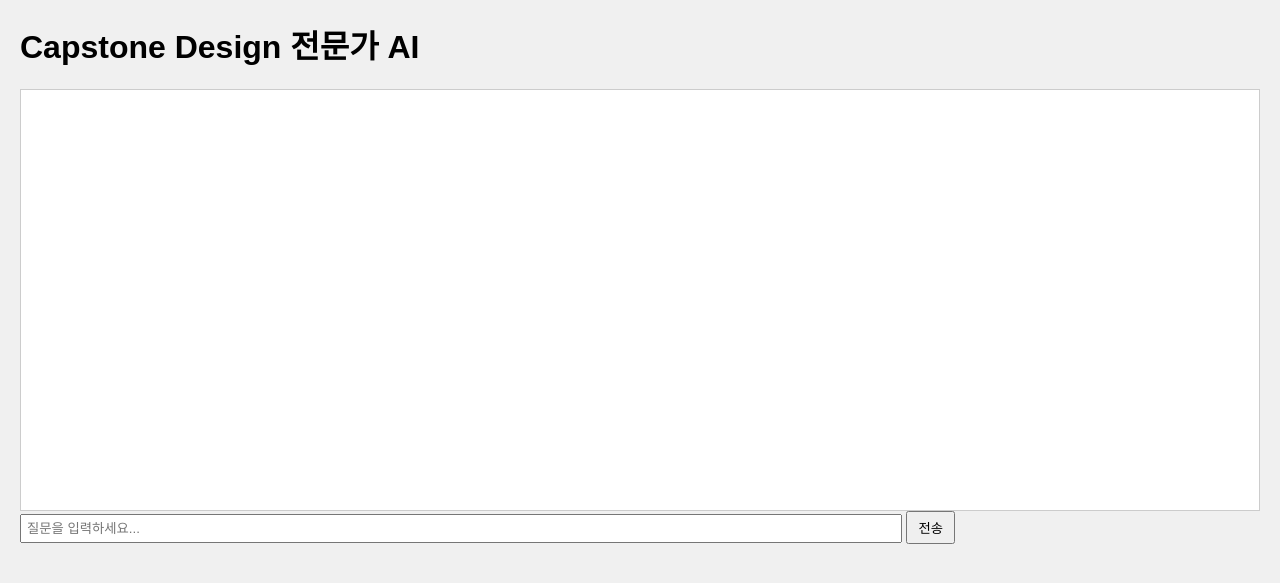
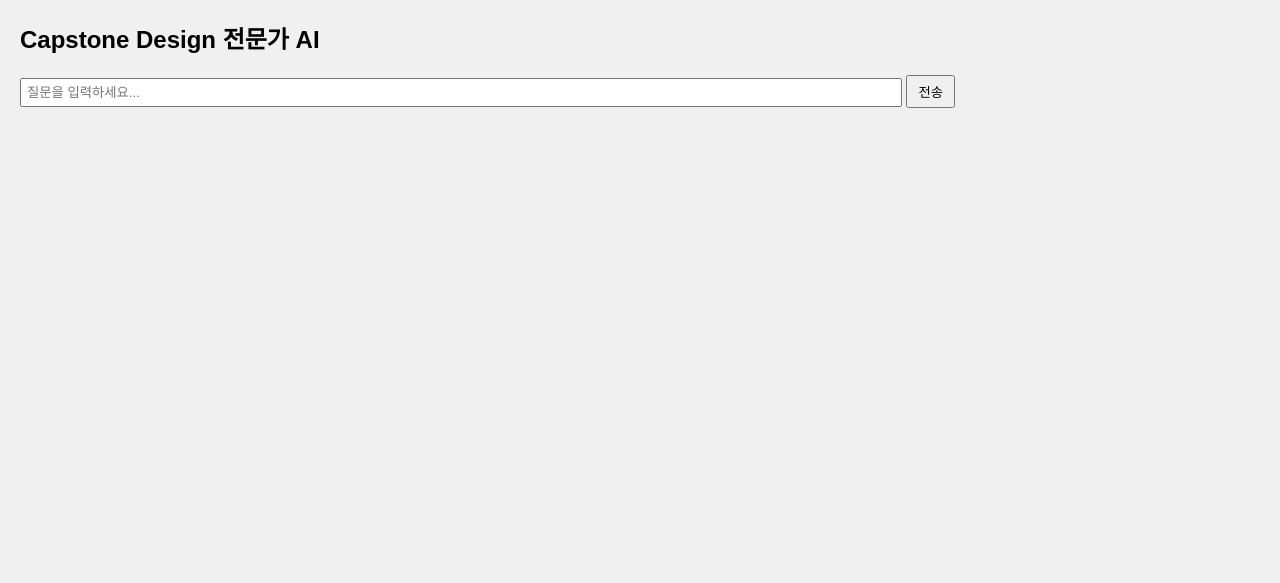
Before and after one commit to a1jung/Capstone-Design, a FastAPI app: page / in a window 1280 px wide. Shown: the top 583 px of the page. Run offline with FastAPI, Linux system fonts and the light colour scheme.

Commit message:
Update index.html

```diff
--- a/templates/index.html
+++ b/templates/index.html
@@ -1,15 +1,22 @@
 <!DOCTYPE html>
 <html lang="ko">
 <head>
-<meta charset="UTF-8">
-<title>Capstone Design AI</title>
-<link rel="stylesheet" href="/static/style.css">
+  <meta charset="UTF-8">
+  <meta name="viewport" content="width=device-width, initial-scale=1.0">
+  <title>Capstone Design 전문가 AI</title>
+  <link rel="stylesheet" href="/static/style.css">
 </head>
 <body>
-<h1>Capstone Design 전문가 AI</h1>
-<div id="chatbox"></div>
-<input type="text" id="query" placeholder="질문을 입력하세요...">
-<button id="send">전송</button>
-<script src="/static/script.js"></script>
+  <div class="chat-container">
+    <div class="chat-header">
+      <h2>Capstone Design 전문가 AI</h2>
+    </div>
+    <div id="chat-box" class="chat-box"></div>
+    <form id="chat-form" class="chat-form">
+      <input type="text" id="user-input" placeholder="질문을 입력하세요..." autocomplete="off">
+      <button type="submit">전송</button>
+    </form>
+  </div>
+  <script src="/static/script.js"></script>
 </body>
 </html>
```
